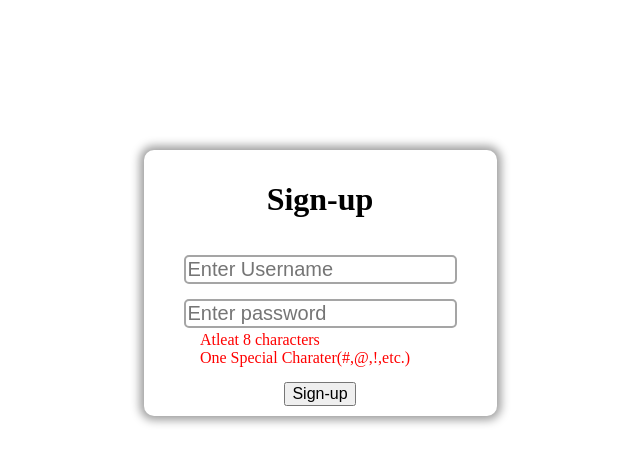
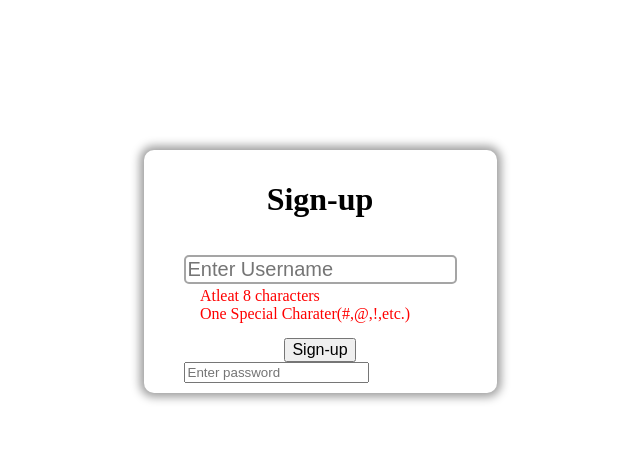
Before and after one commit to Msuf123/crud-angular-app-frontend, an Angular app: page /sign-up in a window 1280 px wide. Shown: the top 464 px of the page, without its empty margins (320-960 px from the left). Built offline with nearby package versions, Linux system fonts and the light colour scheme; no server answers.

Commit message:
unserstood about the async validators in template driven forms 😎

```diff
--- a/src/app/components/sign-up/sign-up.component.html
+++ b/src/app/components/sign-up/sign-up.component.html
@@ -7,9 +7,11 @@
         <label *ngIf="emailAvailabe">Email Avalibale</label>
         <label *ngIf="loading">Loading</label>
         <label *ngIf="emailTaken">Already used</label>
-        <input id="password" placeholder="Enter password" formControlName="password">
+
         <label><span appColorDirective [colorBooleanValues]="passwordError.minLength">Atleat 8 characters</span><br>
             <span appColorDirective [colorBooleanValues]="passwordError.specialCharacter">One Special Charater(#,&#64;,!,etc.)</span></label>
         <button>Sign-up</button>
     </form>
+    <input id="password" placeholder="Enter password" [(ngModel)]="templatePassword" (ngModelChange)="logerFunction()" #vard="ngModel" appTemplateDriven>
+    <span>{{vard.control.getError('valid')}}</span>
 </div>
--- a/src/app/components/sign-up/sign-up.component.ts
+++ b/src/app/components/sign-up/sign-up.component.ts
@@ -1,20 +1,22 @@
 import { CommonModule } from '@angular/common';
 import { Component, inject } from '@angular/core';
-import { FormBuilder, FormControl, ReactiveFormsModule, Validators } from '@angular/forms';
+import { FormBuilder, FormControl, FormsModule, ReactiveFormsModule, Validators } from '@angular/forms';
 import { AvailableUsernameService } from '../../services/available-username/available-username.service';
 import minLength, { specialCharacter } from '../../services/password-checker/password-checker.service';
 import { ColorDirectiveDirective } from '../../directives/color-directive/color-directive.directive';
+import { TemplateDrivenDirective } from '../../services/available-username/template-driven.directive';
 
 @Component({
   selector: 'app-sign-up',
   standalone: true,
-  imports: [ReactiveFormsModule,CommonModule,ColorDirectiveDirective],
+  imports: [ReactiveFormsModule,CommonModule,ColorDirectiveDirective,TemplateDrivenDirective,FormsModule],
   templateUrl: './sign-up.component.html',
   styleUrl: './sign-up.component.css'
 })
 export class SignUpComponent {
  formBuilder=inject(FormBuilder)
  passwordError:PasswordError<boolean>
+ templatePassword=''
  emailError:EmailError<boolean>={email:false,required:false}
  emailTaken:boolean=false
  loading:boolean=false
@@ -23,6 +25,9 @@ export class SignUpComponent {
   userId:new FormControl('',{asyncValidators:[this.asynValidator.validate.bind(this.asynValidator)]})
   ,password:['',[minLength(8),specialCharacter]]
  })
+ logerFunction(){
+  console.log(this.templatePassword)
+ }
  constructor(private asynValidator:AvailableUsernameService){
   this.passwordError={minLength:true,specialCharacter:true}
   this.signUpForm.valueChanges.subscribe(()=>{
--- /dev/null
+++ b/src/app/services/available-username/template-driven.directive.ts
@@ -0,0 +1,20 @@
+import { Directive, forwardRef } from '@angular/core';
+import { AbstractControl, AsyncValidator, NG_ASYNC_VALIDATORS, ValidationErrors } from '@angular/forms';
+import { Observable, map } from 'rxjs';
+import { FetchDataService } from '../fetch-data.service';
+
+@Directive({
+  selector: '[appTemplateDriven]',
+  standalone: true,
+  providers:[{provide:NG_ASYNC_VALIDATORS,useExisting:forwardRef(()=>TemplateDrivenDirective),multi:true}]
+})
+export class TemplateDrivenDirective implements AsyncValidator{
+
+  constructor(private request:FetchDataService) { }
+  validate(control: AbstractControl<any, any>): Promise<ValidationErrors | null> | Observable<ValidationErrors | null> {
+    console.log('Async validtor')
+    return this.request.validateInput({username:control.value}).pipe(map((a)=>a==='invalid'?{valid:true}:null))
+
+  }
+
+}
```
Also changed, not shown: 1 other file (tests, documents, lock files or other folders).
